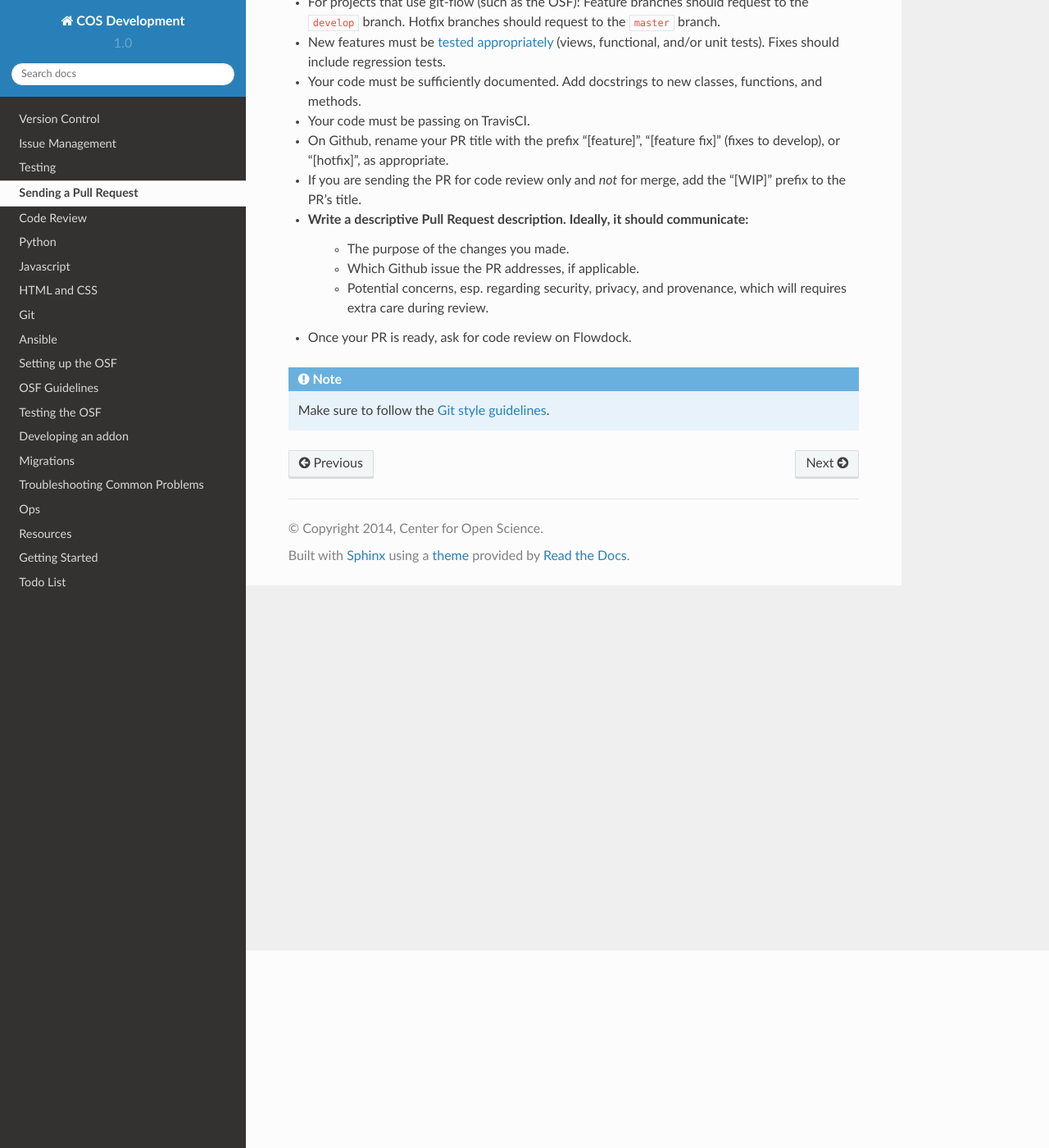
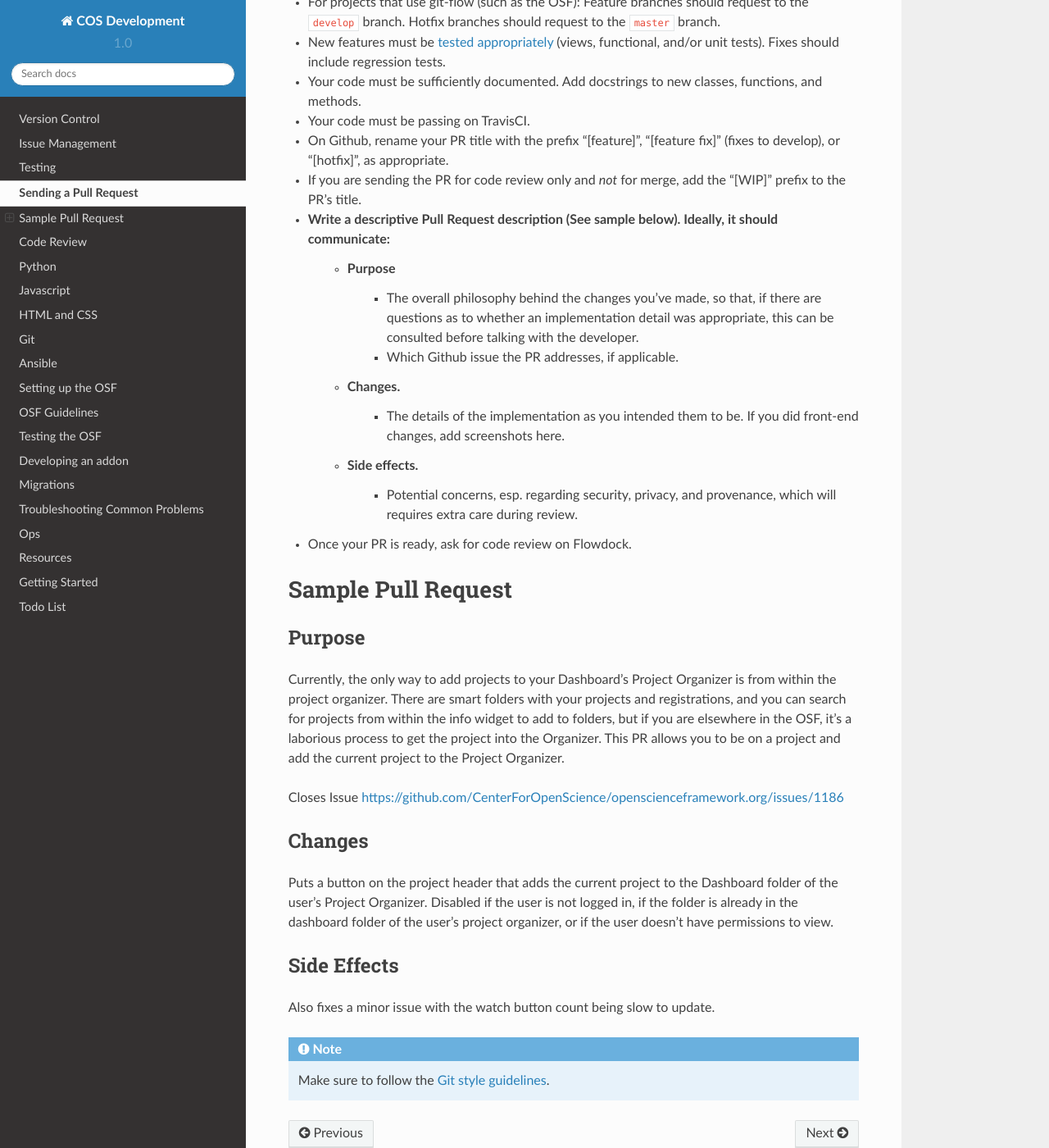
Before and after one commit to CenterForOpenScience/COSDev, a Sphinx documentation site: the page built from docs/process/pull_requests.rst, in a window 1280 px wide and 1400 px high, scrolled down 241 px. Shown: the whole window at 82% size. Built offline with Sphinx 7.4.7 and the Read the Docs theme 2.0.0, drawn with Linux system fonts in a browser that asks for light colours.

Commit message:
Update the PR docs to include a sample of a likely Pull Request. Modify the description to match the sample.

```diff
--- a/docs/process/pull_requests.rst
+++ b/docs/process/pull_requests.rst
@@ -11,11 +11,31 @@ Use the following checklist to make sure your pull request can be reviewed and m
 - Your code must be passing on TravisCI.
 - On Github, rename your PR title with the prefix "[feature]", "[feature fix]" (fixes to develop), or "[hotfix]", as appropriate.
 - If you are sending the PR for code review only and *not* for merge, add the "[WIP]" prefix to the PR's title.
-- Write a descriptive Pull Request description. Ideally, it should communicate:
-    - The purpose of the changes you made.
-    - Which Github issue the PR addresses, if applicable.
-    - Potential concerns, esp. regarding security, privacy, and provenance, which will requires extra care during review.
+- Write a descriptive Pull Request description (See sample below). Ideally, it should communicate:
+    - Purpose
+    	- The overall philosophy behind the changes you've made, so that, if there are questions as to whether an implementation detail was appropriate, this can be consulted before talking with the developer.
+    	- Which Github issue the PR addresses, if applicable.
+    - Changes.
+    	- The details of the implementation as you intended them to be. If you did front-end changes, add screenshots here.
+    - Side effects.
+    	- Potential concerns, esp. regarding security, privacy, and provenance, which will requires extra care during review.
 - Once your PR is ready, ask for code review on Flowdock.
+
+Sample Pull Request
+===================
+Purpose
+-----------
+Currently, the only way to add projects to your Dashboard's Project Organizer is from within the project organizer. There are smart folders with your projects and registrations, and you can search for projects from within the info widget to add to folders, but if you are elsewhere in the OSF, it's a laborious process to get the project into the Organizer. This PR allows you to be on a project and add the current project to the Project Organizer.
+
+Closes Issue https://github.com/CenterForOpenScience/openscienceframework.org/issues/1186
+
+Changes
+------------
+Puts a button on the project header that adds the current project to the Dashboard folder of the user's Project Organizer. Disabled if the user is not logged in, if the folder is already in the dashboard folder of the user's project organizer, or if the user doesn't have permissions to view.
+
+Side Effects
+----------------
+Also fixes a minor issue with the watch button count being slow to update.
 
 
 .. note::
```
